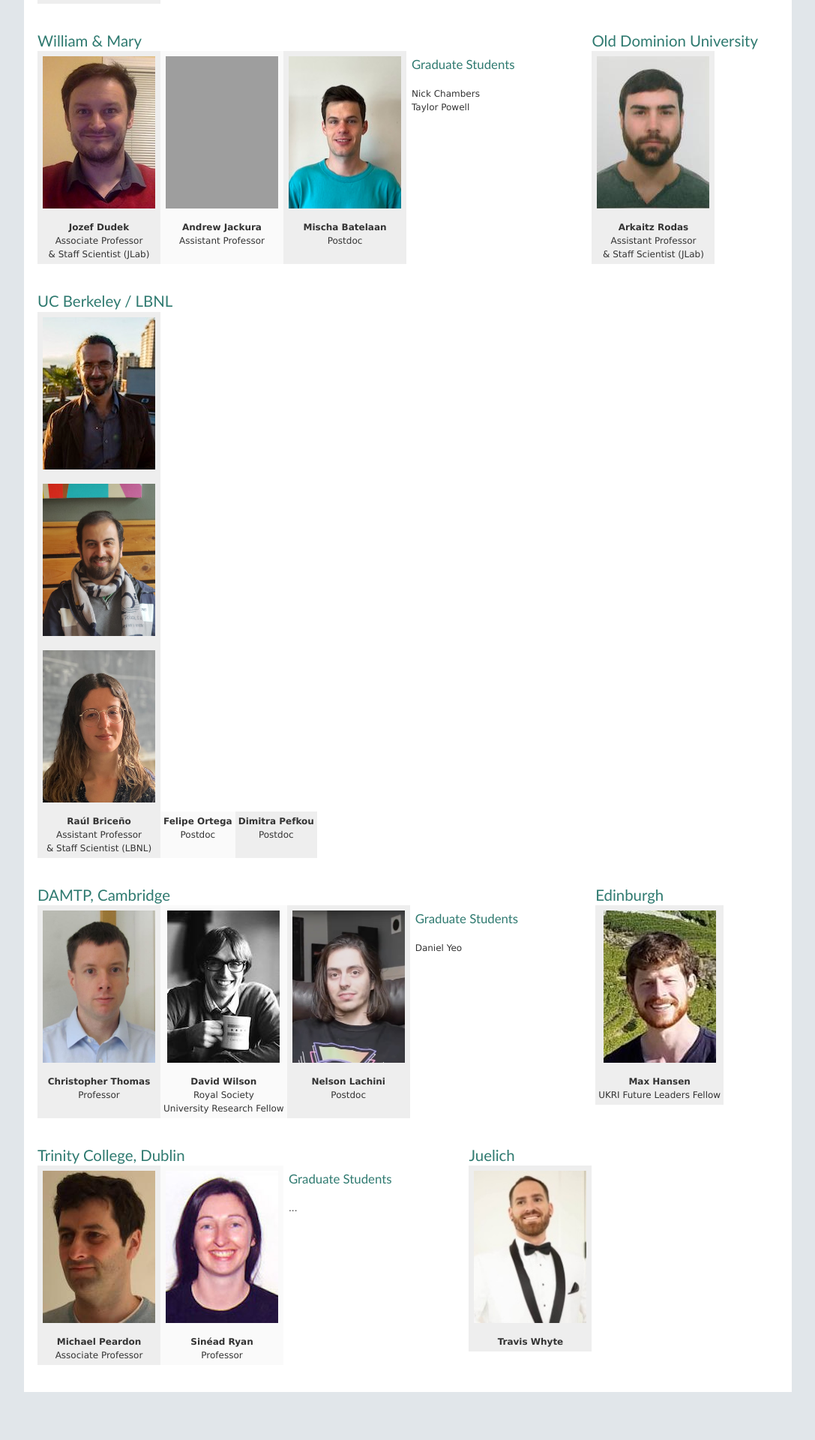
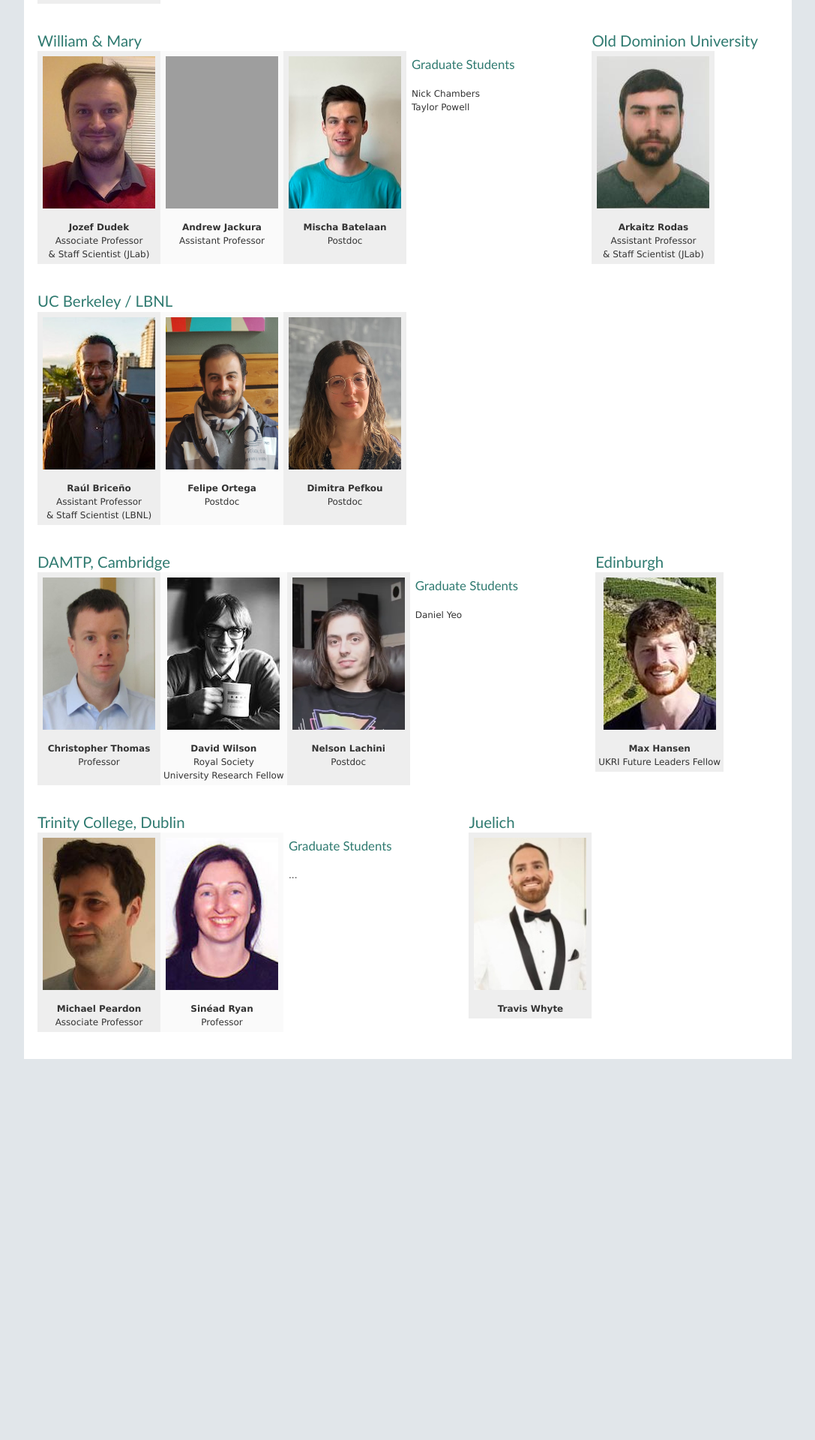
Before and after one commit to HadSpec/hadspec, a Jekyll site: the page built from docs/people.html, in a window 1280 px wide. Shown: the part 658-2578 px from the top of the page at 75% size, without its empty margins (82-1169 px from the left). Built offline with Jekyll 4.4.1, drawn with Linux system fonts in a browser that asks for light colours; after the commit the page ends 2134 px from its top, so only the background shows below that; grey boxes are pictures that could not be loaded.

Commit message:
fixing a bug

```diff
--- a/docs/people.html
+++ b/docs/people.html
@@ -161,12 +161,10 @@ QCD to problems in hadron physics.
 	    <img src="img/people/raul.jpg" alt="pic" height="203" width="150"></img>
 	  </td>
 
-	<tr class="vert">
 	  <td class="vert">
 	    <img src="img/people/felipe.jpg" alt="pic" height="203" width="150"></img>
 	  </td>
 
-	  <tr class="vert">
 	  <td class="vert">
 	    <img src="img/people/dimitra.jpg" alt="pic" height="203" width="150"></img>
 	  </td>
```
